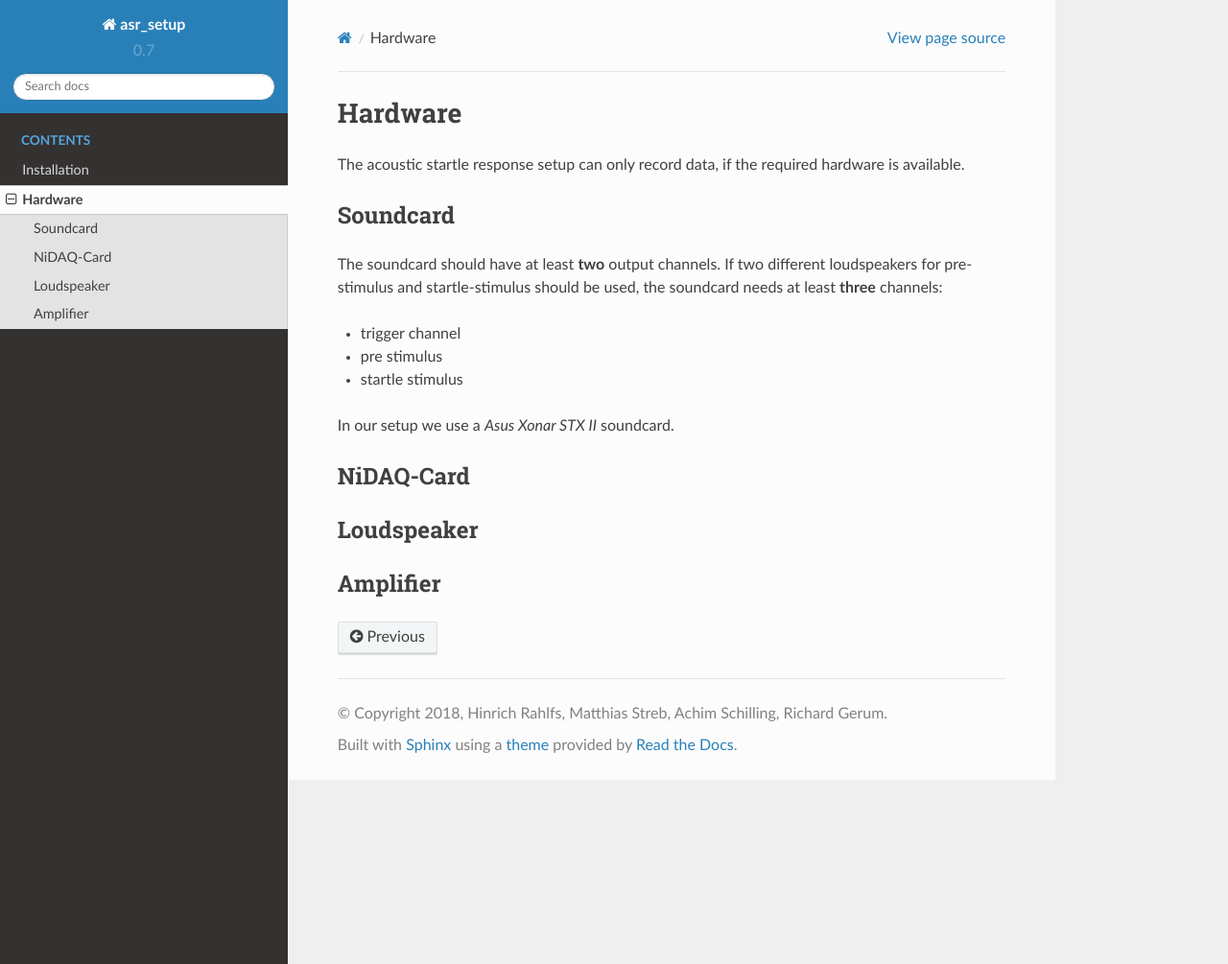
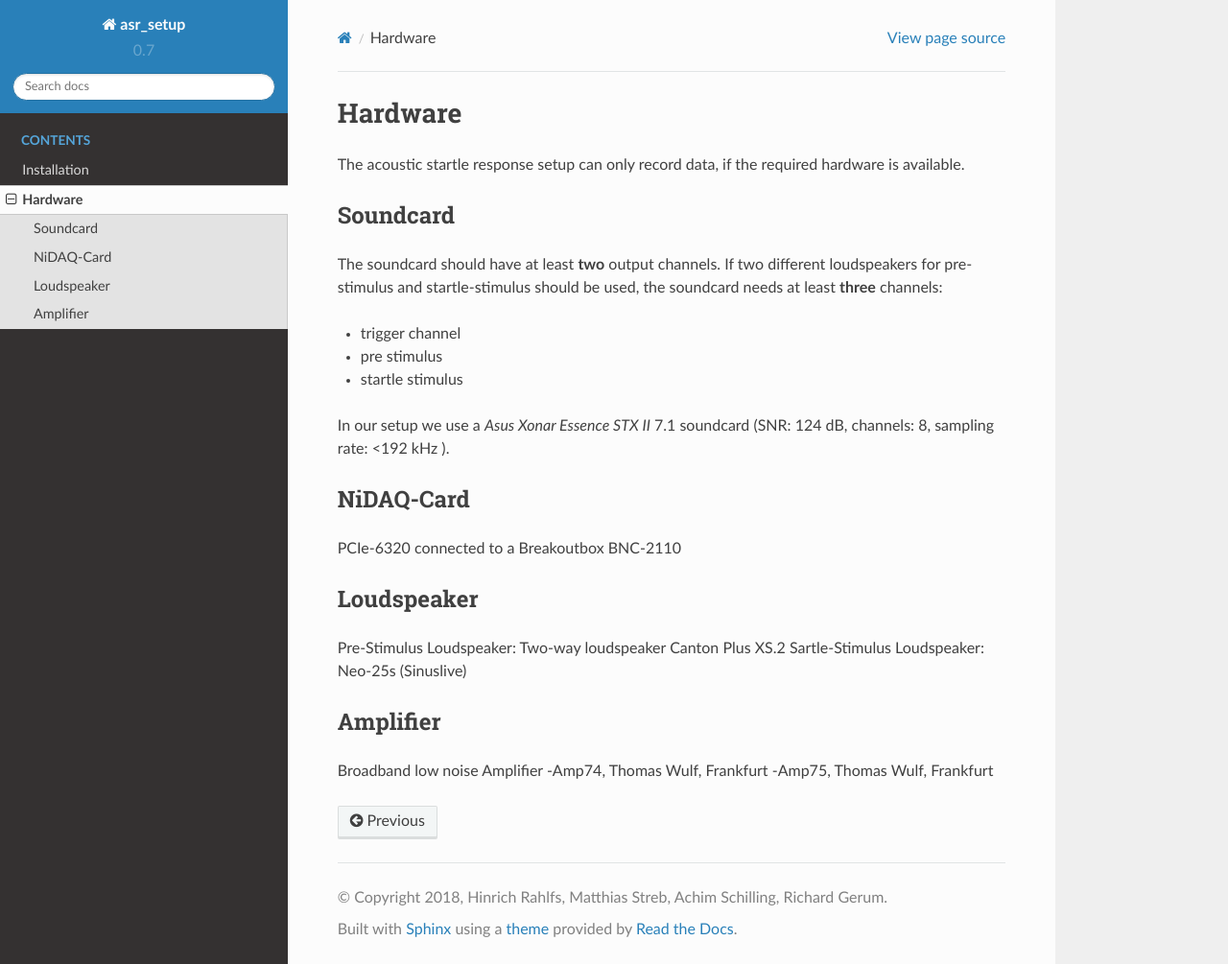
Before and after one commit to rgerum/open_gpias, a Sphinx documentation site: the page built from docs/hardware.rst, in a window 1280 px wide and 1005 px high. Shown: the whole window at 96% size. Built offline with Sphinx 7.4.7 and the Read the Docs theme 2.0.0, drawn with Linux system fonts in a browser that asks for light colours.

Commit message:
added new hardware

```diff
--- a/docs/hardware.rst
+++ b/docs/hardware.rst
@@ -13,16 +13,20 @@ should be used, the soundcard needs at least **three** channels:
 - pre stimulus
 - startle stimulus
 
-In our setup we use a *Asus Xonar STX II* soundcard.
+In our setup we use a *Asus Xonar Essence STX II* 7.1 soundcard (SNR: 124 dB, channels: 8, sampling rate: <192 kHz ).
 
 
 NiDAQ-Card
 ----------
-
+PCIe-6320 connected to a Breakoutbox BNC-2110
 
 Loudspeaker
 -----------
-
+Pre-Stimulus Loudspeaker: Two-way loudspeaker Canton Plus XS.2
+Sartle-Stimulus Loudspeaker: Neo-25s (Sinuslive)
 
 Amplifier
 ---------
+Broadband low noise Amplifier
+-Amp74, Thomas Wulf, Frankfurt
+-Amp75, Thomas Wulf, Frankfurt
```
